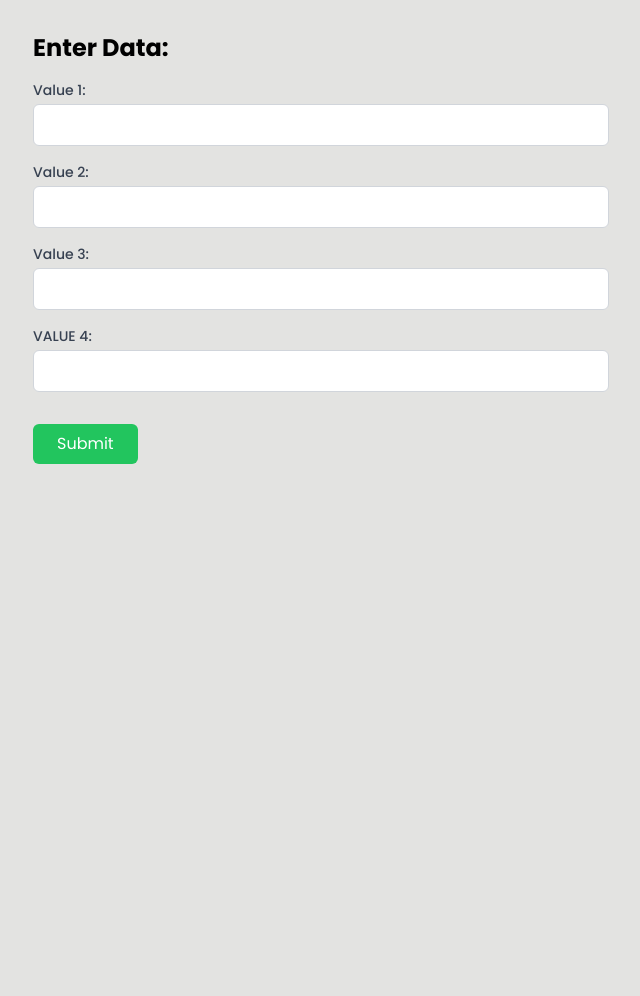
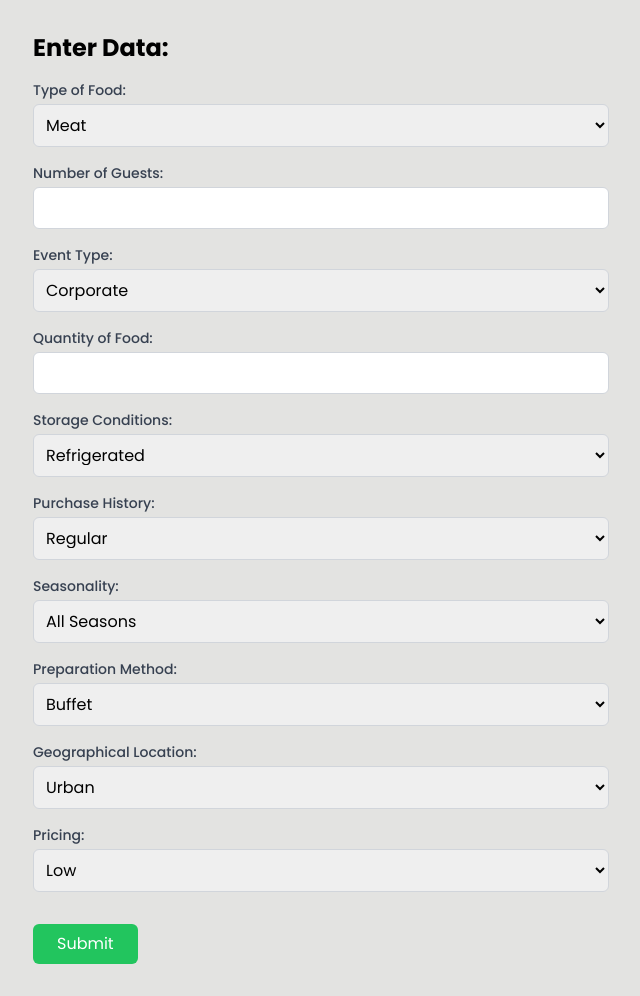
Before and after one commit to surya-selvakumar/FoodManagement, a Flask app: page /prediction in a window 1280 px wide. Shown: the part 80-1076 px from the top of the page, without its empty margins (319-959 px from the left). Before the commit the page ends 544 px from the top, so only its background shows below. Run offline with Flask 3, Linux system fonts and the light colour scheme; parts of the project's set-up code (start-up, migrations or seed data) failed here and were passed over; some libraries are stand-ins or nearby versions; some web fonts are replaced.

Commit message:
added-ML-model

```diff
--- a/app.py
+++ b/app.py
@@ -3,6 +3,11 @@ import os
 import random
 import utils
 from datetime import datetime
+import numpy as np
+import pandas as pd
+import joblib
+from utils import *
+
 
 app = Flask(__name__)
 
@@ -175,20 +180,47 @@ def donation():
 
 
 
-@app.route('/prediction')
+@app.route('/prediction', methods=['GET', 'POST'])
 def prediction():
 
     if request.method == 'POST':
+        # Retrieve form data
+        type_of_food = request.form['TypeOfFood']
+        number_of_guests = request.form['NumberOfGuests']
+        event_type = request.form['EventType']
+        quantity_of_food = request.form['QuantityOfFood']
+        storage_conditions = request.form['StorageConditions']
+        purchase_history = request.form['PurchaseHistory']
+        seasonality = request.form['Seasonality']
+        preparation_method = request.form['PreparationMethod']
+        geographical_location = request.form['GeographicalLocation']
+        pricing = request.form['Pricing']
 
-        value1 = request.form['value1']
-        value2 = request.form['value2']
-        value3 = request.form['value3']
-        value4 = request.form['value4']
-        # some operations
-        print(value1)
+        # Create a DataFrame with the input data
+        input_data = pd.DataFrame({
+            'Type of Food': [type_of_food],
+            'NumberofGuests': [number_of_guests],
+            'Event Type': [event_type],
+            'QuantityofFood': [quantity_of_food],
+            'Storage Conditions': [storage_conditions],
+            'Purchase History': [purchase_history],
+            'Seasonality': [seasonality],
+            'Preparation Method': [preparation_method],
+            'Geographical Location': [geographical_location],
+            'Pricing': [pricing]
+        })
 
-        return render_template('restaurant-data-form.html',prediction={"data":"some_prediction"})
+        model = joblib.load('./models/model.joblib')
 
+        # # # Make a prediction
+        prediction = model(input_data) #model.predict(input_processed)
+
+        # # Format prediction text
+        prediction_text = f"Predicted Wastage Food Amount: {prediction:.2f}"
+
+        print(prediction_text)
+
+        return render_template('restaurant-data-form.html', prediction={"data": prediction_text})
 
     return render_template('restaurant-data-form.html')
 
@@ -243,4 +275,6 @@ def adminDashboard():
 
 
 if __name__ == '__main__':
+    preprocessor = joblib.load('./models/food_wastage_preprocessor_updated.joblib')
+    model = joblib.load('./models/model.joblib')
     app.run(debug=True)
--- a/templates/restaurant-data-form.html
+++ b/templates/restaurant-data-form.html
@@ -8,27 +8,88 @@
 
         <form class="space-y-4" method="post" enctype="multipart/form-data">
             <div>
-                    <label for="mealName" class="block text-sm font-medium text-gray-700">Value 1:</label>
-                    <input type="text" id="value1" name="value1" class="mt-1 p-2 w-full border border-gray-300 rounded-md">
+                <label for="TypeOfFood" class="block text-sm font-medium text-gray-700">Type of Food:</label>
+                <select id="TypeOfFood" name="TypeOfFood" class="mt-1 p-2 w-full border border-gray-300 rounded-md" required>
+                    <option value="Meat">Meat</option>
+                    <option value="Vegetables">Vegetables</option>
+                    <option value="Fruits">Fruits</option>
+                    <!-- Add more options based on your dataset -->
+                </select>
             </div>
             <div>
-                    <label for="value2" class="block text-sm font-medium text-gray-700">Value 2:</label>
-                    <input type="number" id="value2" name="value2" class="mt-1 p-2 w-full border border-gray-300 rounded-md">
+                <label for="NumberOfGuests" class="block text-sm font-medium text-gray-700">Number of Guests:</label>
+                <input type="number" id="NumberOfGuests" name="NumberOfGuests" class="mt-1 p-2 w-full border border-gray-300 rounded-md" required>
             </div>
             <div>
-                    <label for="value3" class="block text-sm font-medium text-gray-700">Value 3:</label>
-                    <input type="text" id="value3" name="value3" class="mt-1 p-2 w-full border border-gray-300 rounded-md">
+                <label for="EventType" class="block text-sm font-medium text-gray-700">Event Type:</label>
+                <select id="EventType" name="EventType" class="mt-1 p-2 w-full border border-gray-300 rounded-md" required>
+                    <option value="Corporate">Corporate</option>
+                    <option value="Birthday">Birthday</option>
+                    <option value="Wedding">Wedding</option>
+                    <!-- Add more options based on your dataset -->
+                </select>
+            </div>
+            <div>
+                <label for="QuantityOfFood" class="block text-sm font-medium text-gray-700">Quantity of Food:</label>
+                <input type="number" id="QuantityOfFood" name="QuantityOfFood" class="mt-1 p-2 w-full border border-gray-300 rounded-md" required>
+            </div>
+            <div>
+                <label for="StorageConditions" class="block text-sm font-medium text-gray-700">Storage Conditions:</label>
+                <select id="StorageConditions" name="StorageConditions" class="mt-1 p-2 w-full border border-gray-300 rounded-md" required>
+                    <option value="Refrigerated">Refrigerated</option>
+                    <option value="Frozen">Frozen</option>
+                    <option value="Room Temperature">Room Temperature</option>
+                    <!-- Add more options based on your dataset -->
+                </select>
+            </div>
+            <div>
+                <label for="PurchaseHistory" class="block text-sm font-medium text-gray-700">Purchase History:</label>
+                <select id="PurchaseHistory" name="PurchaseHistory" class="mt-1 p-2 w-full border border-gray-300 rounded-md" required>
+                    <option value="Regular">Regular</option>
+                    <option value="First-time">First-time</option>
+                    <option value="Occasional">Occasional</option>
+                    <!-- Add more options based on your dataset -->
+                </select>
+            </div>
+            <div>
+                <label for="Seasonality" class="block text-sm font-medium text-gray-700">Seasonality:</label>
+                <select id="Seasonality" name="Seasonality" class="mt-1 p-2 w-full border border-gray-300 rounded-md" required>
+                    <option value="All Seasons">All Seasons</option>
+                    <option value="Summer">Summer</option>
+                    <option value="Winter">Winter</option>
+                    <!-- Add more options based on your dataset -->
+                </select>
+            </div>
+            <div>
+                <label for="PreparationMethod" class="block text-sm font-medium text-gray-700">Preparation Method:</label>
+                <select id="PreparationMethod" name="PreparationMethod" class="mt-1 p-2 w-full border border-gray-300 rounded-md" required>
+                    <option value="Buffet">Buffet</option>
+                    <option value="Finger Food">Finger Food</option>
+                    <option value="Plated">Plated</option>
+                    <!-- Add more options based on your dataset -->
+                </select>
+            </div>
+            <div>
+                <label for="GeographicalLocation" class="block text-sm font-medium text-gray-700">Geographical Location:</label>
+                <select id="GeographicalLocation" name="GeographicalLocation" class="mt-1 p-2 w-full border border-gray-300 rounded-md" required>
+                    <option value="Urban">Urban</option>
+                    <option value="Suburban">Suburban</option>
+                    <option value="Rural">Rural</option>
+                    <!-- Add more options based on your dataset -->
+                </select>
+            </div>
+            <div>
+                <label for="Pricing" class="block text-sm font-medium text-gray-700">Pricing:</label>
+                <select id="Pricing" name="Pricing" class="mt-1 p-2 w-full border border-gray-300 rounded-md" required>
+                    <option value="Low">Low</option>
+                    <option value="Moderate">Moderate</option>
+                    <option value="High">High</option>
+                    <!-- Add more options based on your dataset -->
+                </select>
             </div>
 
-                <div>
-                    <label for="value4" class="block text-sm font-medium text-gray-700">VALUE 4:</label>
-                    <input type="text" id="value4" name="value4" class="mt-1 p-2 w-full border border-gray-300 rounded-md">
-                </div>
-
-
             <div class="flex justify-between items-center mt-4">
-
-                    <button type="submit"  class="mt-4 px-6 bg-green-500 text-white p-2 rounded-md">Submit</button>
+                <button type="submit" class="mt-4 px-6 bg-green-500 text-white p-2 rounded-md">Submit</button>
             </div>
         </form>
     </div>
--- a/utils.py
+++ b/utils.py
@@ -1,12 +1,20 @@
 import json
 import os
 from datetime import datetime
+import numpy as np
+import pandas as pd
+import joblib
+from sklearn.compose import ColumnTransformer
+from sklearn.preprocessing import StandardScaler, OneHotEncoder
 
 roles = {
         'Restaurant Owner': 'single_or_restaurant',
         'Asharam/NGO personnel': 'ngo',
         'Admin': 'admin'
     }
+
+def preprocess_data():
+    return
 
 def authenticate(role, email, password):
 
@@ -143,6 +151,15 @@ def getDonations():
     return getHistoryData()
 
 
+def process_data(data):
+
+    guest_count = float(data.NumberofGuests)
+    quantity = float(data.QuantityofFood)
+
+    wastage_percent = max(((quantity/guest_count)-0.75)*guest_count, 0)
+
+    return wastage_percent
+
 
 
 def getNGODonationsHistory():
```
Also changed, not shown: test.py (+62 -31 lines), testv2.py (added, +15 -0 lines), 4 other files. Lines whose indentation alone changed are shown as unchanged.
